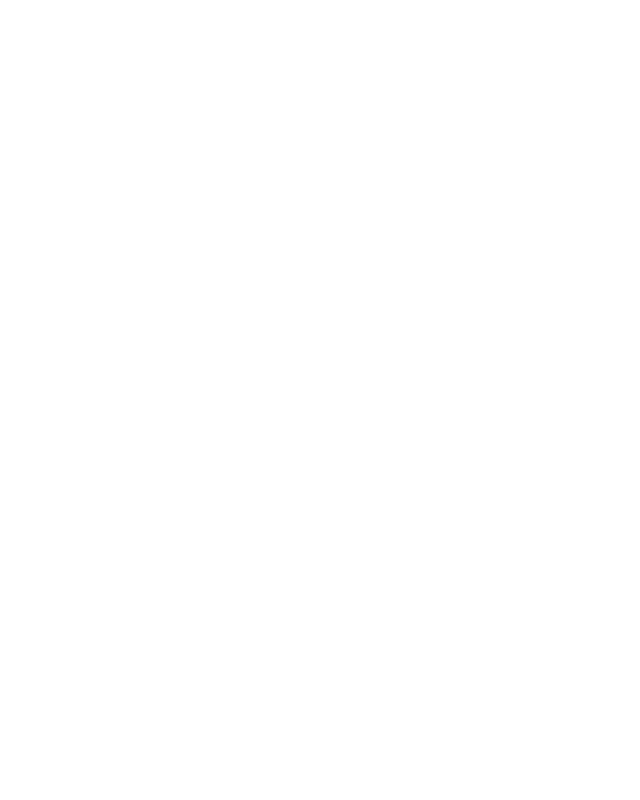
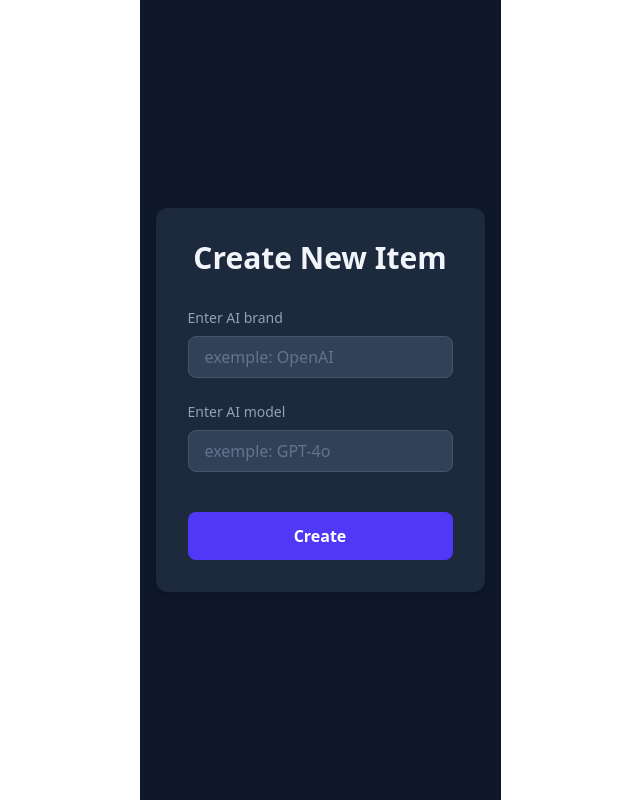
Before and after one commit to Arnauw/crud-node-react-mysql-vite-2, a React (Vite) app in the folder frontend/: page /create in a window 1280 px wide. Shown: the whole page, without its empty margins (320-960 px from the left). Built offline with nearby package versions, Linux system fonts and the light colour scheme.

Commit message:
create form almost done

```diff
--- a/frontend/src/components/aicrud/Create.jsx
+++ b/frontend/src/components/aicrud/Create.jsx
@@ -1,8 +1,49 @@
 export const Create = () => {
     return (
         <>
-            <div className={"create"}>
+            <div className="min-h-screen bg-slate-900 text-slate-200 flex items-center justify-center p-4">
 
+                <div className="w-full max-w-lg bg-slate-800 rounded-xl shadow-lg p-8">
+
+                    <h1 className="text-3xl font-bold text-center text-slate-100 mb-8">Create New Item</h1>
+
+                    <form action="" className="flex flex-col gap-6">
+
+                        <div>
+                            <label htmlFor="ai-brand" className="block text-sm font-medium text-slate-400 mb-2">
+                                Enter AI brand
+                            </label>
+                            <input
+                                type="text"
+                                id="ai-brand"
+                                placeholder="exemple: OpenAI"
+                                className="w-full px-4 py-2 bg-slate-700 border border-slate-600 rounded-lg text-slate-200 placeholder:text-slate-500 focus:outline-none focus:ring-2 focus:ring-indigo-500 focus:border-indigo-500 transition"
+                            />
+                        </div>
+
+                        <div>
+                            <label htmlFor="ai-model" className="block text-sm font-medium text-slate-400 mb-2">
+                                Enter AI model
+                            </label>
+                            <input
+                                type="text"
+                                id="ai-model"
+                                placeholder="exemple: GPT-4o"
+                                className="w-full px-4 py-2 bg-slate-700 border border-slate-600 rounded-lg text-slate-200 placeholder:text-slate-500 focus:outline-none focus:ring-2 focus:ring-indigo-500 focus:border-indigo-500 transition"
+                            />
+                        </div>
+
+                        <div className="mt-4">
+                            <button
+                                type="submit"
+                                className="w-full bg-indigo-600 hover:bg-indigo-500 text-white font-bold py-3 px-4 rounded-lg transition-colors"
+                            >
+                                Create
+                            </button>
+                        </div>
+
+                    </form>
+                </div>
             </div>
         </>
     )
```
